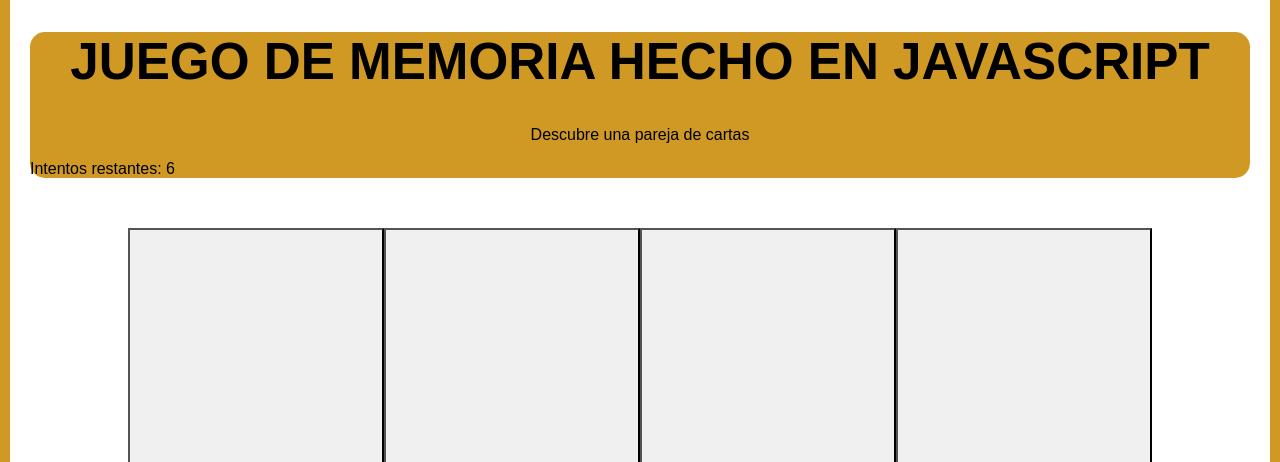
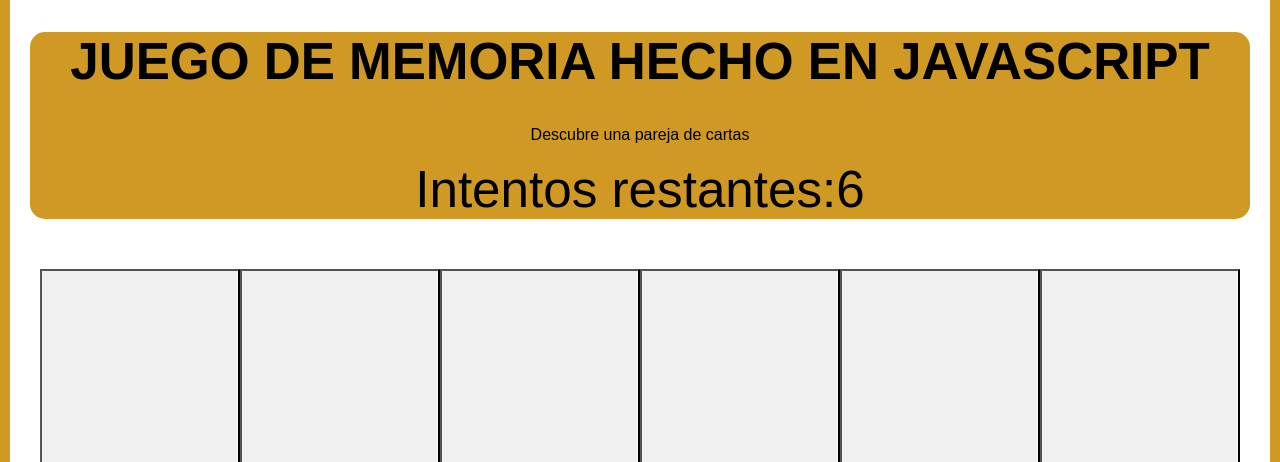
Before and after one commit to SPHYdebugger/TresEnJavaScript, a plain HTML site: page public/memoria.html in a window 1280 px wide. Shown: the part 338-800 px from the top of the page. Drawn offline with Linux system fonts and the light colour scheme.

Commit message:
change css

```diff
--- a/public/memoria.css
+++ b/public/memoria.css
@@ -84,13 +84,20 @@ p{
 }
 
 .game-button {
+    max-width: 200px;
+    max-height: 200px;
     width: 20vw;
     height: 20vw;
     background-color: #f0f0f0;
     cursor: pointer;
     background-size: cover;
 }
-
+#intentos{
+    display: flex;
+    align-items: center; /* Centrado vertical */
+  justify-content: center; /* Centrado horizontal */
+  font-size: 4vw;
+}
 
 .ganador{
     border-color:crimson;
```
